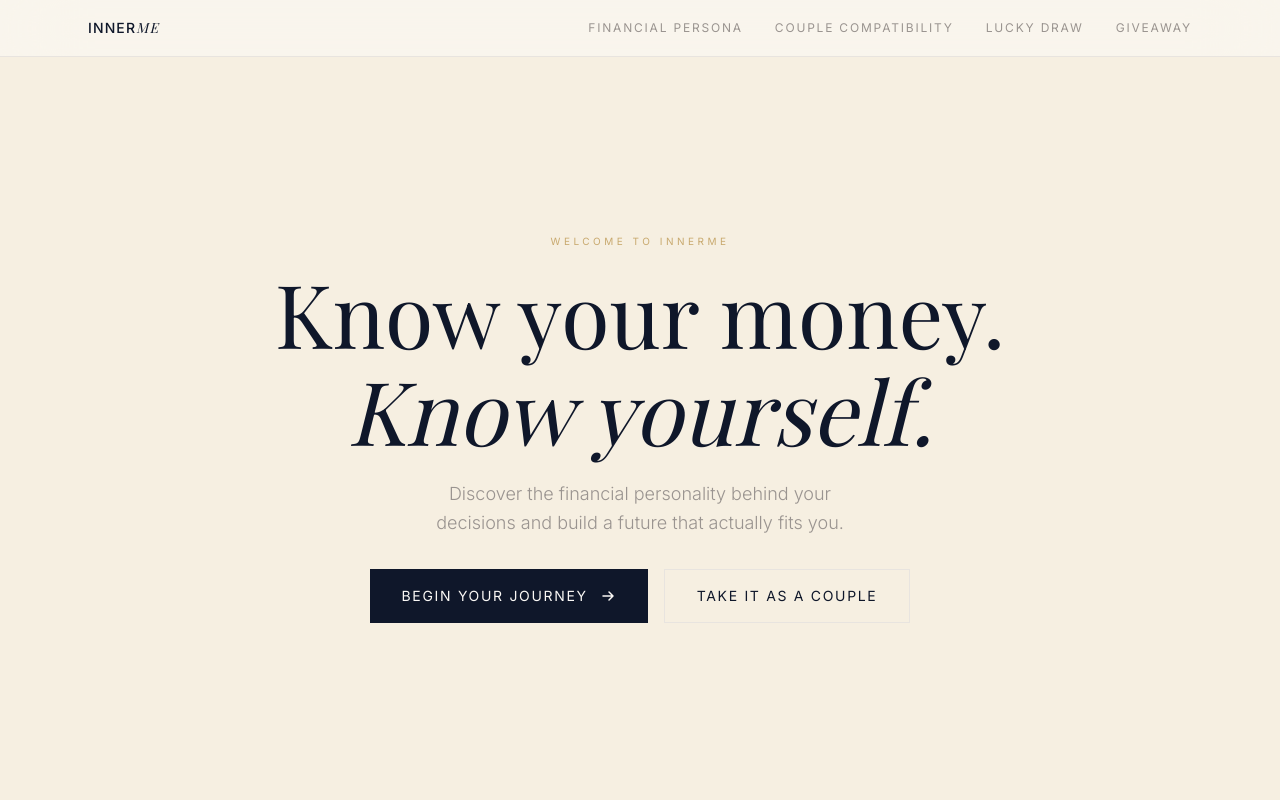
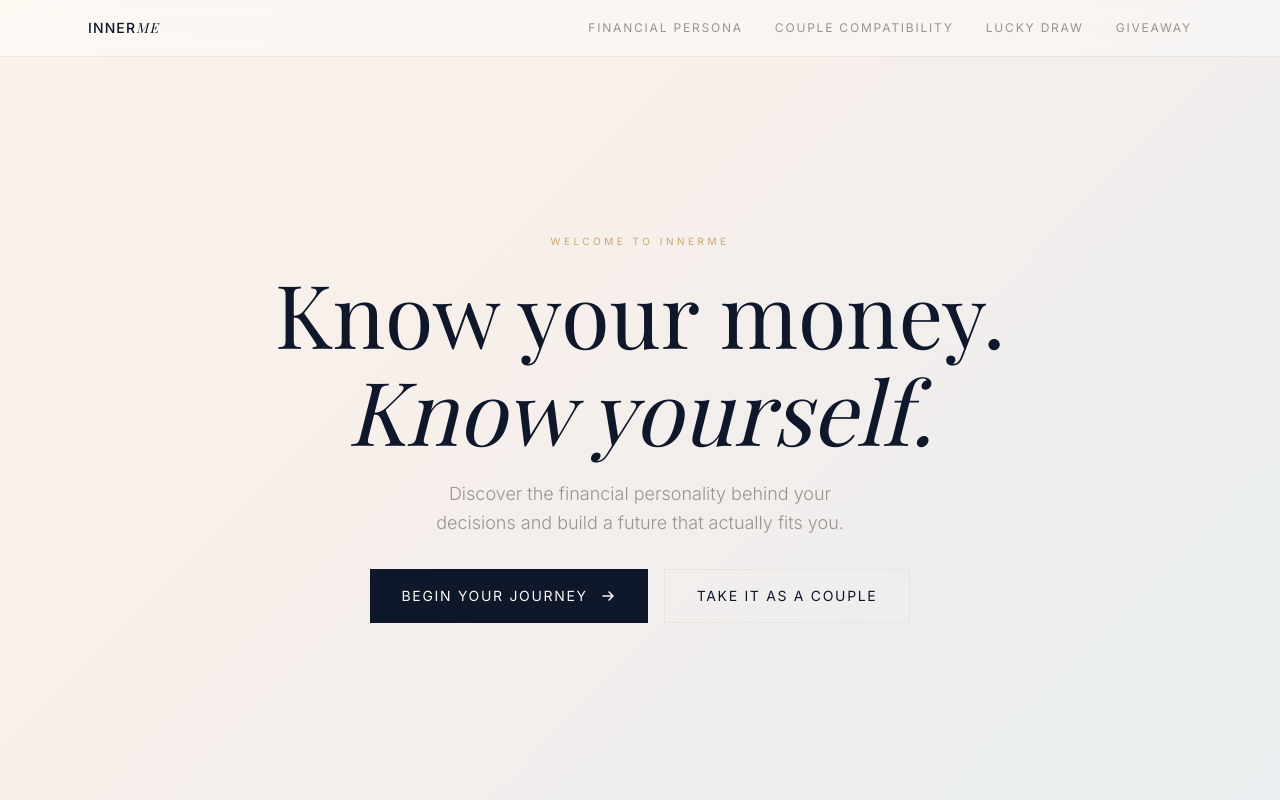
Before and after one commit to estxq/innerme, a Next.js app: page / in a window 1280 px wide. Built offline with nearby package versions, Linux system fonts and the light colour scheme; a web font is replaced by a local one.

Commit message:
Restore subtle diagonal gradient bg, peach to pale blue-grey

```diff
--- a/src/app/layout.tsx
+++ b/src/app/layout.tsx
@@ -16,7 +16,9 @@ export default function RootLayout({ children }: { children: React.ReactNode })
     <html lang="en">
       <body className={`${poppins.className} min-h-screen`}>
         {/* Global background */}
-        <div className="fixed inset-0 -z-10 bg-[#F6EFE1]"/>
+        <div className="fixed inset-0 -z-10" style={{
+          background: "linear-gradient(135deg, #FBF3EA 0%, #F7EFEA 40%, #EFEEEE 70%, #E9EFF0 100%)"
+        }}/>
         <Navbar />
         <main>{children}</main>
 
```
